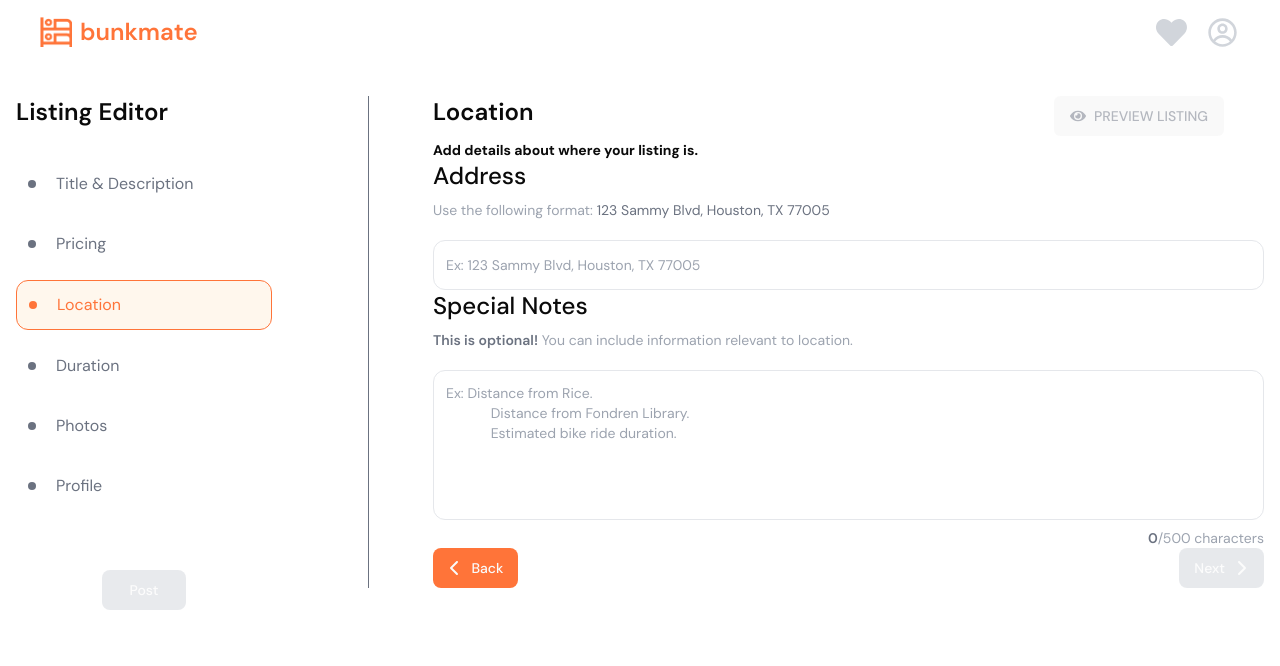
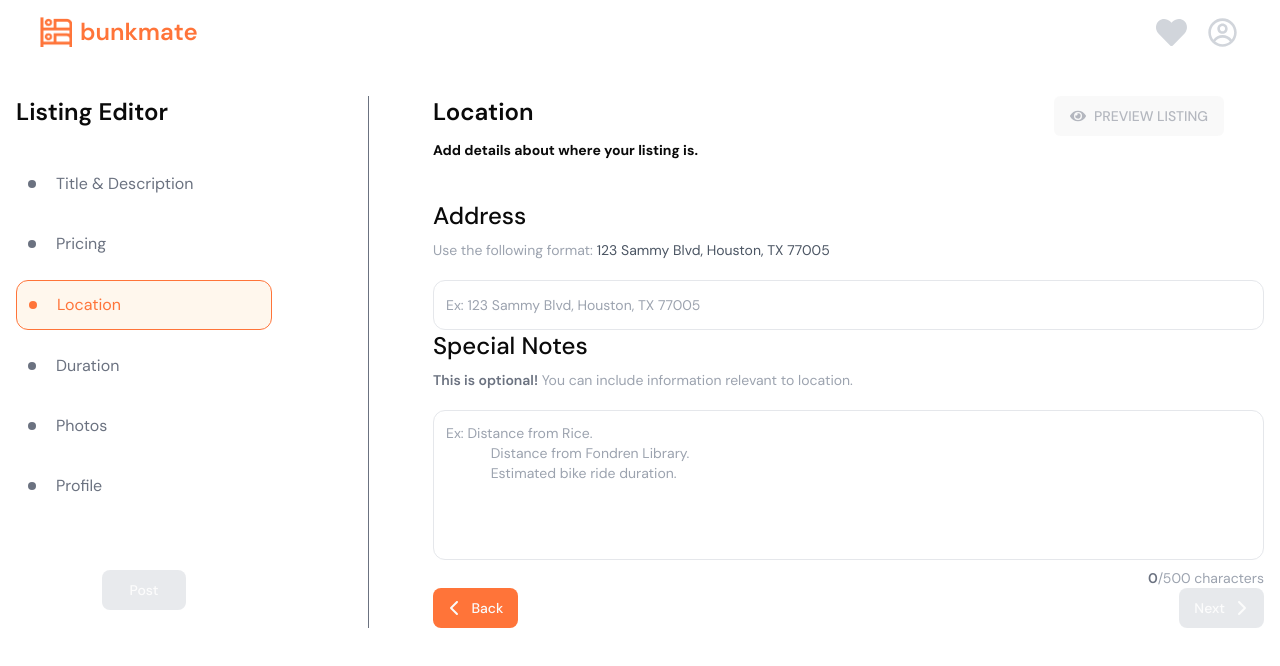
Before and after one commit to rice-apps/bunkmate-but-better, a Next.js app: page /post-a-listing in a window 1280 px wide. Both pictures are taken after a click on the element "Location". Shown: the top 666 px of the page. Built offline with nearby package versions, Linux system fonts and the light colour scheme.

Commit message:
more changes

```diff
--- a/app/post-a-listing/Location.tsx
+++ b/app/post-a-listing/Location.tsx
@@ -42,10 +42,10 @@ const Location = ({
       </h2>
 
       <div>
-        <h2 className="text-2xl font-medium mb-2">Address</h2>
+        <h2 className="text-2xl font-medium mb-2 mt-10">Address</h2>
         <p className="text-gray-400 text-sm mb-5">
           Use the following format:{" "}
-          <span className="text-gray-500">
+          <span className="text-gray-600">
             123 Sammy Blvd, Houston, TX 77005
           </span>
         </p>
--- a/app/post-a-listing/Pricing.tsx
+++ b/app/post-a-listing/Pricing.tsx
@@ -54,16 +54,16 @@ const Pricing = ({
           <span className="absolute left-3 top-[8px]">$</span>
           <Input
             type="number"
-            placeholder="$ 1350"
+            placeholder="0"
             value={formData.price}
             onChange={handlePriceChange}
             className={`w-full rounded-xl border border-gray-200 pl-7`}
           />
-          {!formData.price && (
+          {/* {!formData.price && (
             <span className="text-sm text-gray-400 mt-1 block">
               Required: Please enter the monthly rent
             </span>
-          )}
+          )} */}
         </div>
       </div>
 
```
